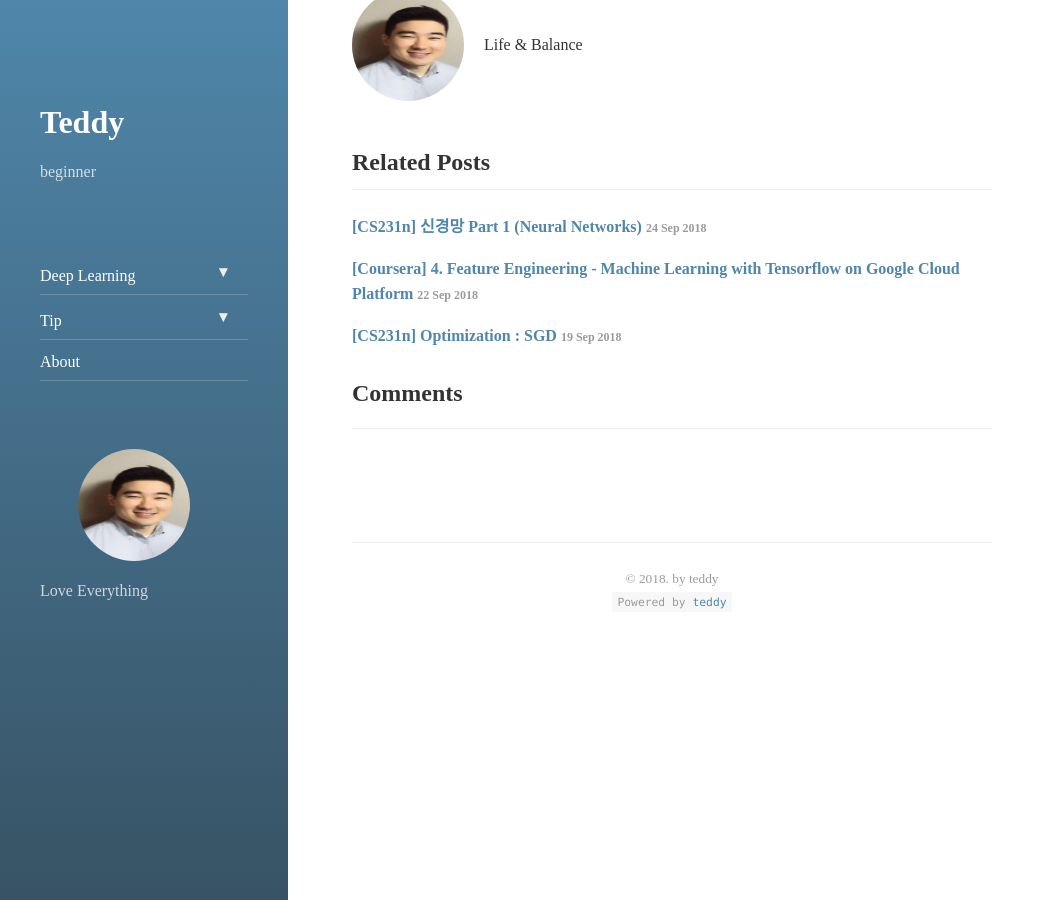
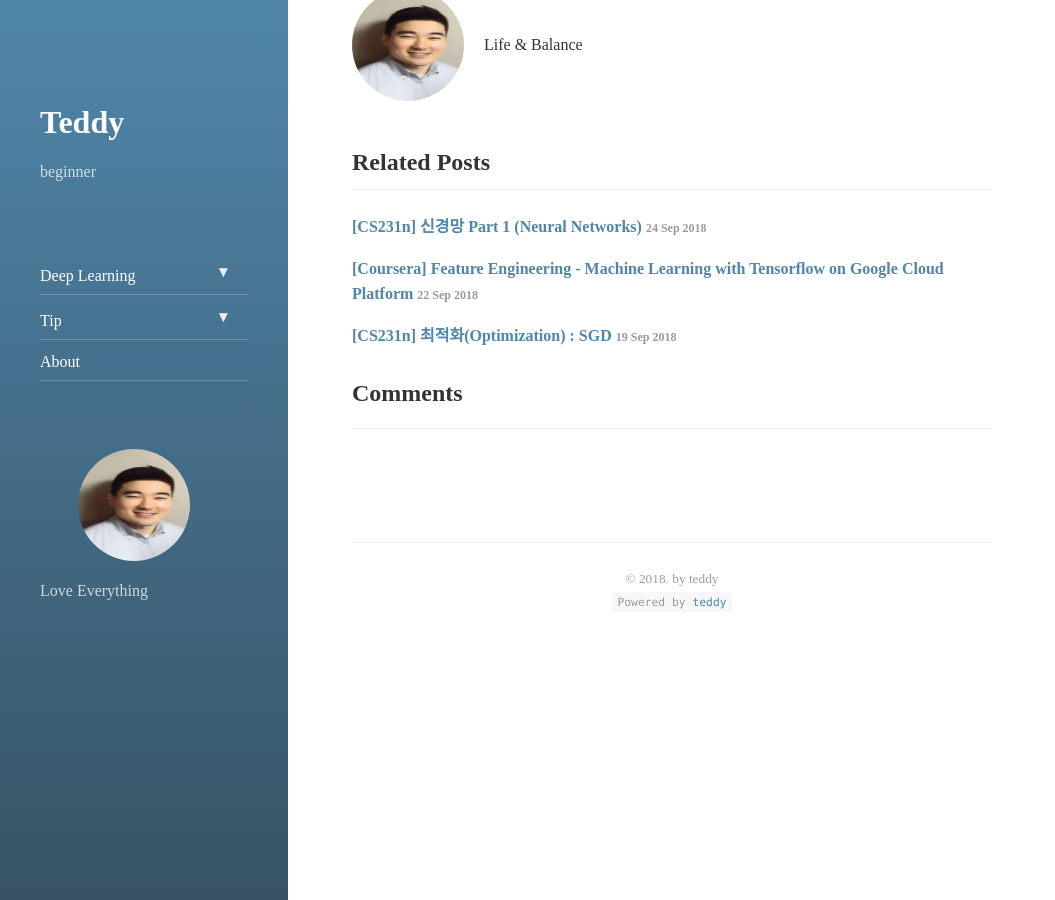
Before and after one commit to Taeu/taeu.github.io, a Jekyll site: the page built from _posts/2018-09-21-deeplearning-cs231n-Backpropagation.md, in a window 1280 px wide and 900 px high, scrolled down 14039 px. Shown: the whole window, without its empty margins (0-1055 px from the left). Built offline with Jekyll 4.4.1, drawn with Linux system fonts in a browser that asks for light colours; nearby versions of some CDN libraries; comment, search, counter and statistics services are not loaded; some of the changed text lies outside the part shown.

Commit message:
제목 수정

```diff
--- a/_posts/2018-09-19-deeplearning-cs231n-Optimization.markdown
+++ b/_posts/2018-09-19-deeplearning-cs231n-Optimization.markdown
@@ -1,12 +1,12 @@
 ---
 layout: post
-title:  "[CS231n] Optimization : SGD"
+title:  "[CS231n] 최적화(Optimization) : SGD"
 subtitle:   "[CS231n] optimization landscapes, local search, learning rate, analytic, numerical gradient"
 categories: dl
 tags: cs231n dl optimization
 ---
 
-## **목표** : Optimization(최적화) 이해
+## **목표** : 최적화 이해 (Optimization)
 
 ## **공부 기간**
 2018.09.18.화 ~ 2018.09.19.수
--- a/_posts/2018-09-21-deeplearning-cs231n-Backpropagation.md
+++ b/_posts/2018-09-21-deeplearning-cs231n-Backpropagation.md
@@ -1,6 +1,6 @@
 ---
 layout: post
-title: "[CS231n] Backpropagation(역전파) 이해"
+title: "[CS231n] 역전파(Backpropagation) 이해"
 subtitle: "backpropagation, chain rule, patterns in gardient flow"
 categories: dl
 tags: cs231n
--- a/_posts/2018-09-22-deeplearning-coursera-featrue-engineering.md
+++ b/_posts/2018-09-22-deeplearning-coursera-featrue-engineering.md
@@ -1,6 +1,6 @@
 ---
 layout: post
-title: "[Coursera] 4. Feature Engineering - Machine Learning with Tensorflow on Google Cloud Platform"
+title: "[Coursera] Feature Engineering - Machine Learning with Tensorflow on Google Cloud Platform"
 subtitle: "feature engineering, tensorflow, google cloud platform"
 categories: dl
 tags: coursera dl tf
```
Also changed, not shown: other parts of _posts/2018-09-21-deeplearning-cs231n-Backpropagation.md (+1 -1 lines).
